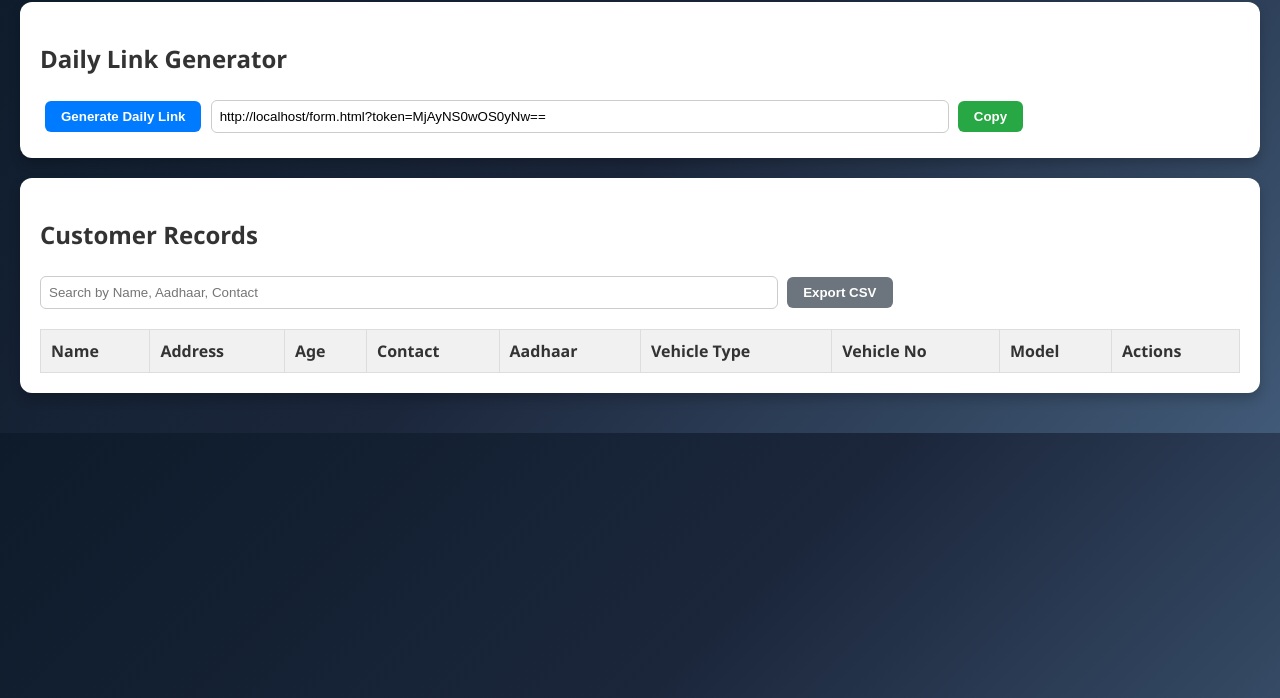
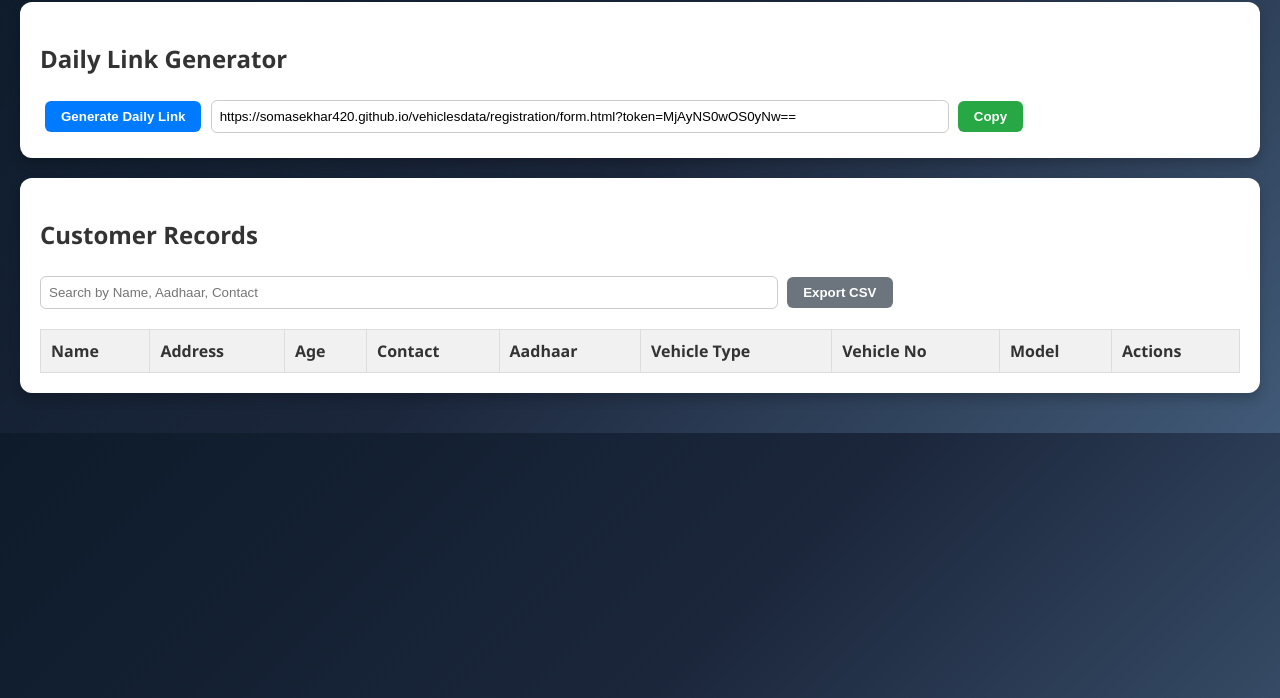
Before and after one commit to somasekhar420/vehiclesdata, a plain HTML site: page registration/index.html in a window 1280 px wide. Both pictures are taken after a click on the button "Generate Daily Link". Shown: the part 102-800 px from the top of the page. Drawn offline with Linux system fonts and the light colour scheme.

Commit message:
Update index.html

```diff
--- a/registration/index.html
+++ b/registration/index.html
@@ -68,7 +68,7 @@ let todayKey = new Date().toISOString().split('T')[0];
 
 function generateLink(){
   let token = btoa(todayKey);
-  let link = window.location.origin + "/form.html?token="+token;
+  let link = "https://somasekhar420.github.io/vehiclesdata/registration/form.html?token="+token;
   document.getElementById('generatedLink').value = link;
 }
 
@@ -150,4 +150,5 @@ function exportCSV(){
 loadTable();
 </script>
 </body>
+
 </html>
```
